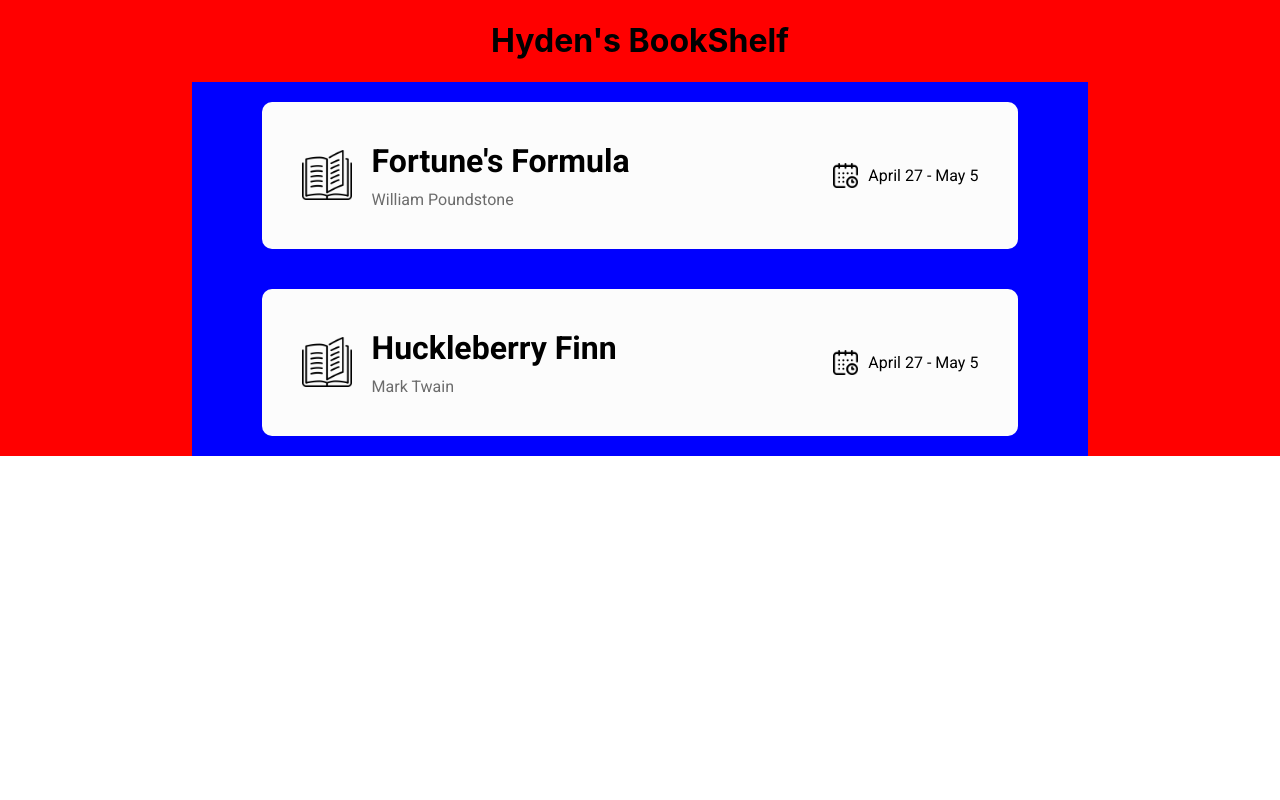
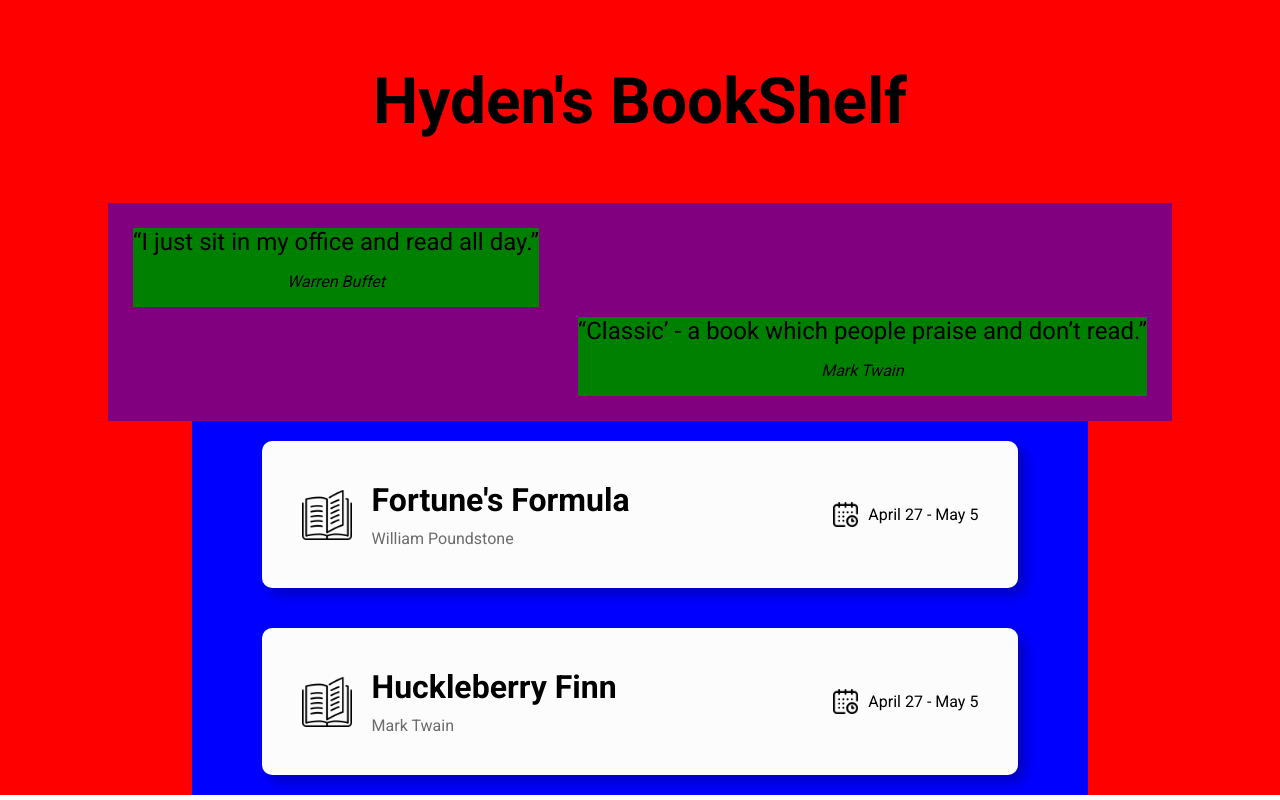
Before and after one commit to hydenp/hydens-bookshelf, a React (Create React App) app: page / in a window 1280 px wide. Built offline with nearby package versions, Linux system fonts and the light colour scheme.

Commit message:
add quotes

```diff
--- a/src/App.css
+++ b/src/App.css
@@ -40,3 +40,7 @@
     transform: rotate(360deg);
   }
 }
+
+body {
+  font-family: 'Roboto', sans-serif;
+}
--- a/src/App.js
+++ b/src/App.js
@@ -24,12 +24,25 @@
   // console.log(data.books[0])
   return (
     <div style={styles.pagContent}>
-      <h1>Hyden's BookShelf</h1>
-        <div style={styles.listContainer}>
-          <Book book={data.books[0]}/>
-          <Book book={data.books[1]}/>
-          {/*<Book />*/}
+      <p style={styles.titleText}>Hyden's BookShelf</p>
+
+      <div style={styles.quotesDiv}>
+        <div style={styles.quote}>
+          <p style={styles.quoteText}>“I just sit in my office and read all day.”</p>
+          <p style={styles.quoteAuthor}>Warren Buffet</p>
         </div>
+        <div style={{textAlign: 'right'}}>
+          <div style={styles.quote}>
+            <p style={styles.quoteText}>“Classic’ - a book which people praise and don’t read.”</p>
+            <p style={styles.quoteAuthor}>Mark Twain</p>
+          </div>
+        </div>
+      </div>
+
+      <div style={styles.listContainer}>
+        <Book book={data.books[0]}/>
+        <Book book={data.books[1]}/>
+      </div>
     </div>
   );
 }
@@ -47,9 +60,32 @@
     width: '70%',
     display: 'flex',
     flexDirection: 'column',
-    // justifyContent:'center',
     alignItems:'center',
     backgroundColor: 'blue'
+  },
+  titleText: {
+    fontFamily: 'Roboto',
+    fontSize: 64,
+    fontWeight: 'bold'
+  },
+  quotesDiv: {
+    width: '80%',
+    backgroundColor: 'purple',
+    padding: 20
+  },
+  quote: {
+    width: 'auto',
+    textAlign: 'center',
+    display: 'inline-block',
+    margin: 5,
+    backgroundColor: 'green'
+  },
+  quoteText: {
+    fontSize: 24,
+    margin: 0
+  },
+  quoteAuthor: {
+    fontStyle: 'italic'
   }
 }
 
--- a/src/components/Book.js
+++ b/src/components/Book.js
@@ -29,6 +29,7 @@
     justifyContent: 'space-evenly',
     borderRadius: 10,
     backgroundColor: "#FCFCFC",
+    boxShadow: '7px 7px 12px rgba(0, 0, 0, 0.25)'
   },
   cardContentLeft: {
     width: '65%',
@@ -57,14 +58,12 @@
     alignContent: 'center',
   },
   titleText: {
-    fontFamily: 'Roboto',
     fontSize: 32,
     margin: 0,
     marginBottom: 10,
     fontWeight: 'bold',
   },
   authorText: {
-    fontFamily: 'Roboto',
     fontSize: 16,
     color: '#6C6C6C',
     margin: 0,
@@ -74,8 +73,8 @@
     margin: 10,
   },
   dateText: {
-    fontFamily: 'Roboto',
     fontSize: 16
+    // margin
   }
 }
 
```
